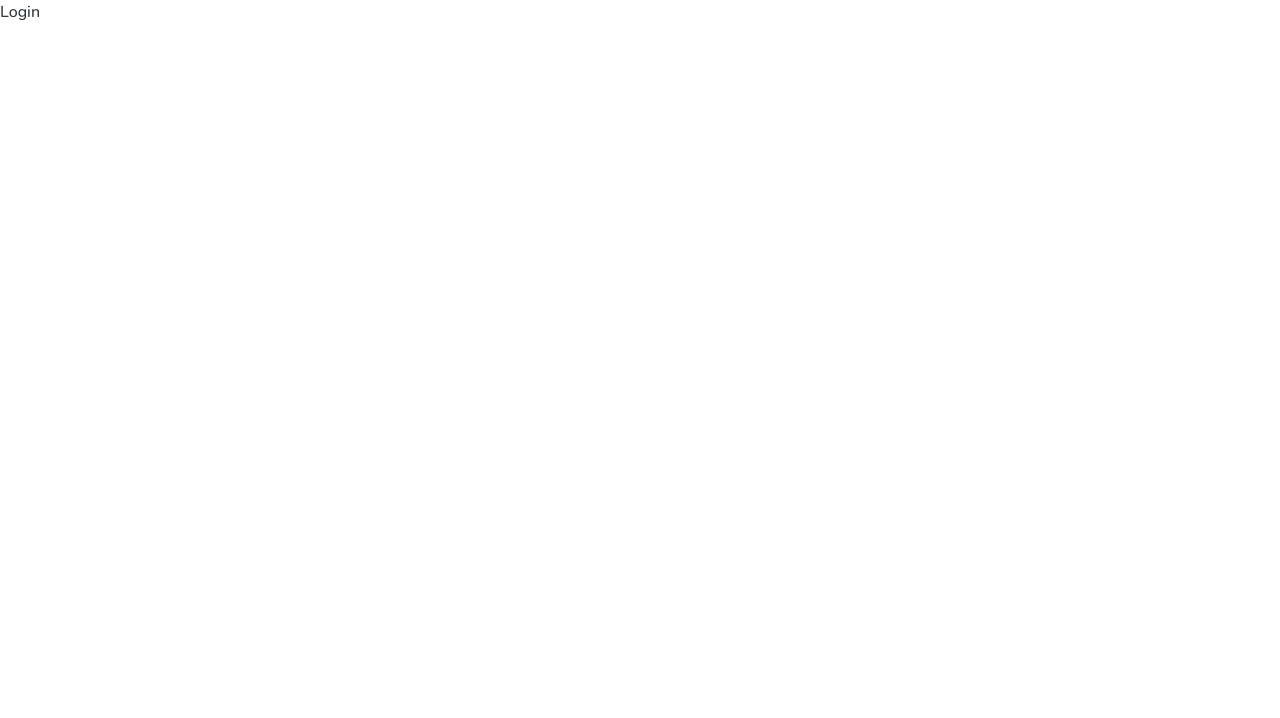
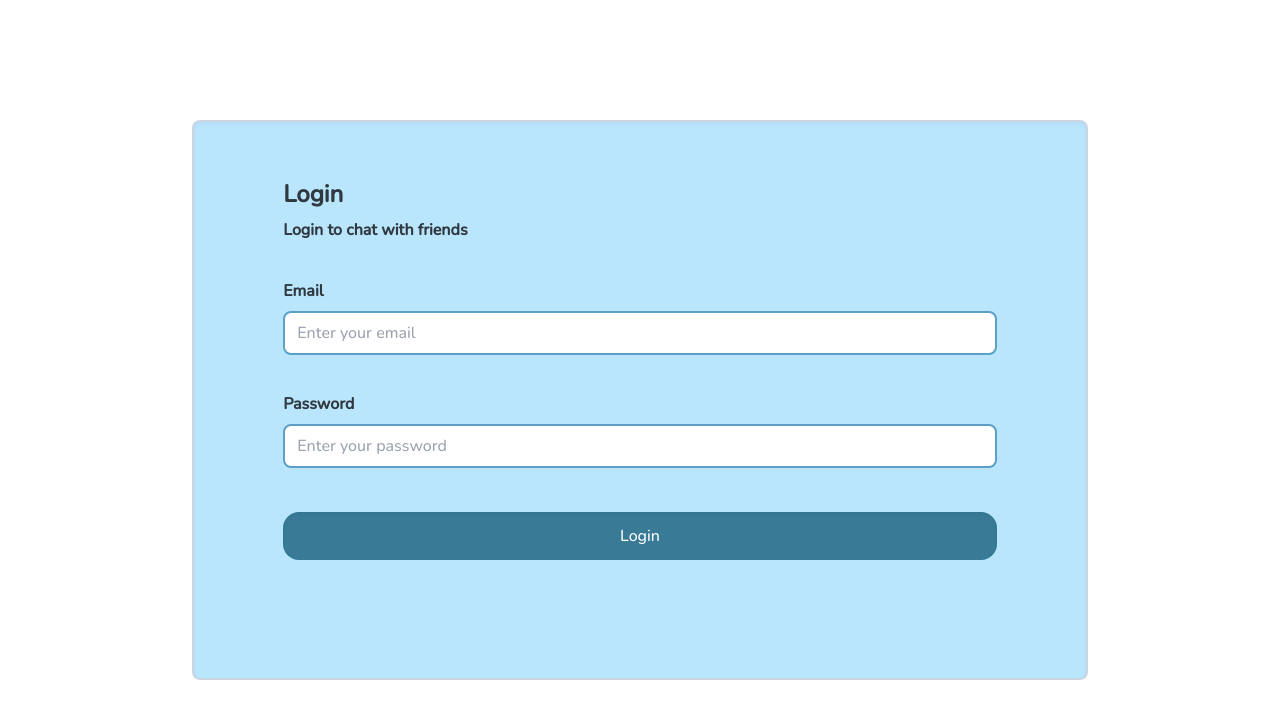
Before and after one commit to EdwardR0507/chat-app-front, a React (Vite) app: page /auth/login in a window 1280 px wide. Shown: the top 718 px of the page. Built offline with nearby package versions, Linux system fonts and the light colour scheme.

Commit message:
feat: Login page

```diff
--- a/src/pages/Login.jsx
+++ b/src/pages/Login.jsx
@@ -1,7 +1,57 @@
-import React from "react";
+import { useForm } from "../hooks/useForm";
+import InputText from "../ui/InputText";
 
 const Login = () => {
-  return <div>Login</div>;
+  const [formValues, handleInputChange, reset] = useForm({
+    email: "",
+    password: "",
+  });
+  const { email, password } = formValues;
+
+  const handleSubmit = (e) => {
+    e.preventDefault();
+    console.log(formValues);
+  };
+  return (
+    <article className=" min-h-screen flex justify-center items-center">
+      <div className="bg-sky-200 w-[90vw] h-[70vh] sm:w-[80vw] sm:h-[70vh] md:w-[70vw] rounded-lg border-2 border-slate-300 shadow-inner flex justify-center items-center">
+        <div className="w-4/5 h-4/5">
+          <h2 className="font-extrabold text-2xl">Login </h2>
+          <p className="font-semibold mt-2">Login to chat with friends</p>
+          <form
+            className="h-[80%] flex flex-col justify-evenly"
+            onSubmit={handleSubmit}
+          >
+            <InputText
+              label="Email"
+              name="email"
+              type="email"
+              value={email}
+              onChange={handleInputChange}
+              placeholder="Enter your email"
+              required
+            />
+            <InputText
+              label="Password"
+              name="password"
+              type="password"
+              value={password}
+              onChange={handleInputChange}
+              placeholder="Enter your password"
+              required
+            />
+            <button
+              type="submit"
+              className="bg-[#397A96] w-full h-12 mt-2 flex justify-center items-center rounded-2xl shadow-inner text-white
+            hover:bg-[#2F5A70] hover:text-white focus:outline-none"
+            >
+              Login
+            </button>
+          </form>
+        </div>
+      </div>
+    </article>
+  );
 };
 
 export default Login;
```
